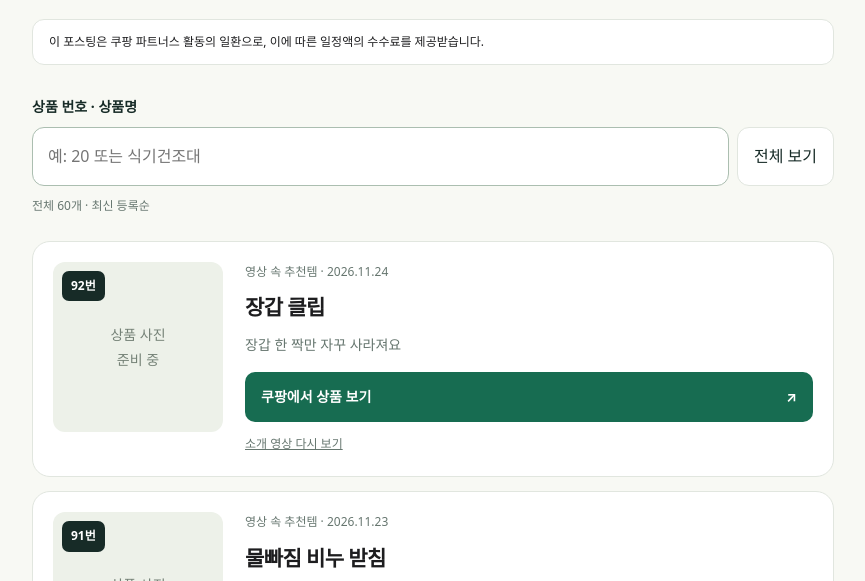
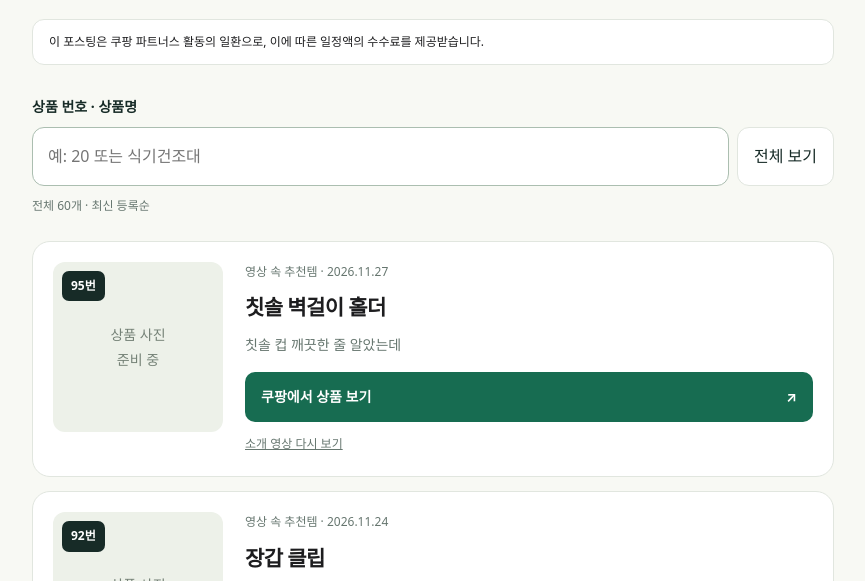
Before and after one commit to liquir23-hub/ggultem3kki, a plain HTML site: page picks.html in a window 1280 px wide. Shown: the part 193-774 px from the top of the page, without its empty margins (207-1072 px from the left). Drawn offline with Linux system fonts and the light colour scheme.

Commit message:
영상 추가: 칫솔 컵 깨끗한 줄 알았는데

```diff
--- a/picks.html
+++ b/picks.html
@@ -36,7 +36,11 @@ h2{font-size:21px;margin:0 0 8px;letter-spacing:-.6px}.video-title{font-size:14p
 <p class="intro">영상에서 본 번호나 상품명을 검색하세요.<br>예전 영상의 상품도 바로 찾을 수 있어요.</p>
 <p class="notice">이 포스팅은 쿠팡 파트너스 활동의 일환으로, 이에 따른 일정액의 수수료를 제공받습니다.</p>
 <div class="search-box"><label for="find">상품 번호 · 상품명</label><div class="search-row"><input id="find" type="search" placeholder="예: 20 또는 식기건조대" autocomplete="off"><button id="clear" type="button">전체 보기</button></div><p id="count" class="result" role="status" aria-live="polite"></p></div>
-<ul id="products"><li class="product" id="92" data-number="92" data-search="92 장갑 클립 장갑 한 짝만 자꾸 사라져요">
+<ul id="products"><li class="product" id="95" data-number="95" data-search="95 칫솔 벽걸이 홀더 칫솔 컵 깨끗한 줄 알았는데">
+<div class="photo"><div class="photo-empty">상품 사진<br>준비 중</div><span class="number">95번</span></div>
+<div class="product-info"><p class="eyebrow">영상 속 추천템 · 2026.11.27</p>
+<h2>칫솔 벽걸이 홀더</h2><p class="video-title">칫솔 컵 깨끗한 줄 알았는데</p><a class="buy" data-pick="95" href="https://link.coupang.com/a/iY9lQ58K0O" rel="sponsored nofollow noopener">쿠팡에서 상품 보기 <span aria-hidden="true">↗</span></a><a class="video-link" href="https://youtube.com/shorts/dZTueqgcKWE">소개 영상 다시 보기</a></div></li>
+<li class="product" id="92" data-number="92" data-search="92 장갑 클립 장갑 한 짝만 자꾸 사라져요">
 <div class="photo"><div class="photo-empty">상품 사진<br>준비 중</div><span class="number">92번</span></div>
 <div class="product-info"><p class="eyebrow">영상 속 추천템 · 2026.11.24</p>
 <h2>장갑 클립</h2><p class="video-title">장갑 한 짝만 자꾸 사라져요</p><a class="buy" data-pick="92" href="https://link.coupang.com/a/iT92pJHDQy" rel="sponsored nofollow noopener">쿠팡에서 상품 보기 <span aria-hidden="true">↗</span></a><a class="video-link" href="https://youtube.com/shorts/2edLZ8lDzU8">소개 영상 다시 보기</a></div></li>
@@ -271,11 +275,7 @@ h2{font-size:21px;margin:0 0 8px;letter-spacing:-.6px}.video-title{font-size:14p
 <li class="product" id="31" data-number="31" data-search="31 보온 도시락통 수능 도시락, 차갑게 먹지 마세요">
 <div class="photo"><div class="photo-empty">상품 사진<br>준비 중</div><span class="number">31번</span></div>
 <div class="product-info"><p class="eyebrow">영상 속 추천템 · 2026.10.08</p>
-<h2>보온 도시락통</h2><p class="video-title">수능 도시락, 차갑게 먹지 마세요</p><a class="buy" data-pick="31" href="https://link.coupang.com/a/hD8He9hBfh" rel="sponsored nofollow noopener">쿠팡에서 상품 보기 <span aria-hidden="true">↗</span></a><a class="video-link" href="https://youtube.com/shorts/zo0E_DAVTew">소개 영상 다시 보기</a></div></li>
-<li class="product" id="30" data-number="30" data-search="30 안경 김서림 방지 스프레이 안경 김서림, 칙 한 번이면 끝">
-<div class="photo"><div class="photo-empty">상품 사진<br>준비 중</div><span class="number">30번</span></div>
-<div class="product-info"><p class="eyebrow">영상 속 추천템 · 2026.10.07</p>
-<h2>안경 김서림 방지 스프레이</h2><p class="video-title">안경 김서림, 칙 한 번이면 끝</p><a class="buy" data-pick="30" href="https://link.coupang.com/a/hCYTE7V3Rc" rel="sponsored nofollow noopener">쿠팡에서 상품 보기 <span aria-hidden="true">↗</span></a><a class="video-link" href="https://youtube.com/shorts/wMpsittisL4">소개 영상 다시 보기</a></div></li></ul><p class="empty" id="empty" hidden>찾는 상품이 없어요. 번호나 다른 검색어를 입력해 보세요.</p>
+<h2>보온 도시락통</h2><p class="video-title">수능 도시락, 차갑게 먹지 마세요</p><a class="buy" data-pick="31" href="https://link.coupang.com/a/hD8He9hBfh" rel="sponsored nofollow noopener">쿠팡에서 상품 보기 <span aria-hidden="true">↗</span></a><a class="video-link" href="https://youtube.com/shorts/zo0E_DAVTew">소개 영상 다시 보기</a></div></li></ul><p class="empty" id="empty" hidden>찾는 상품이 없어요. 번호나 다른 검색어를 입력해 보세요.</p>
 <footer><a href="index.html">꿀템세끼 소개</a> · <a href="privacy.html">개인정보처리방침</a></footer>
 </main><script type="application/json" id="measurement">{"endpoint": "", "channel": ""}</script><script>
 const input=document.getElementById('find');const products=[...document.querySelectorAll('.product')];
```
